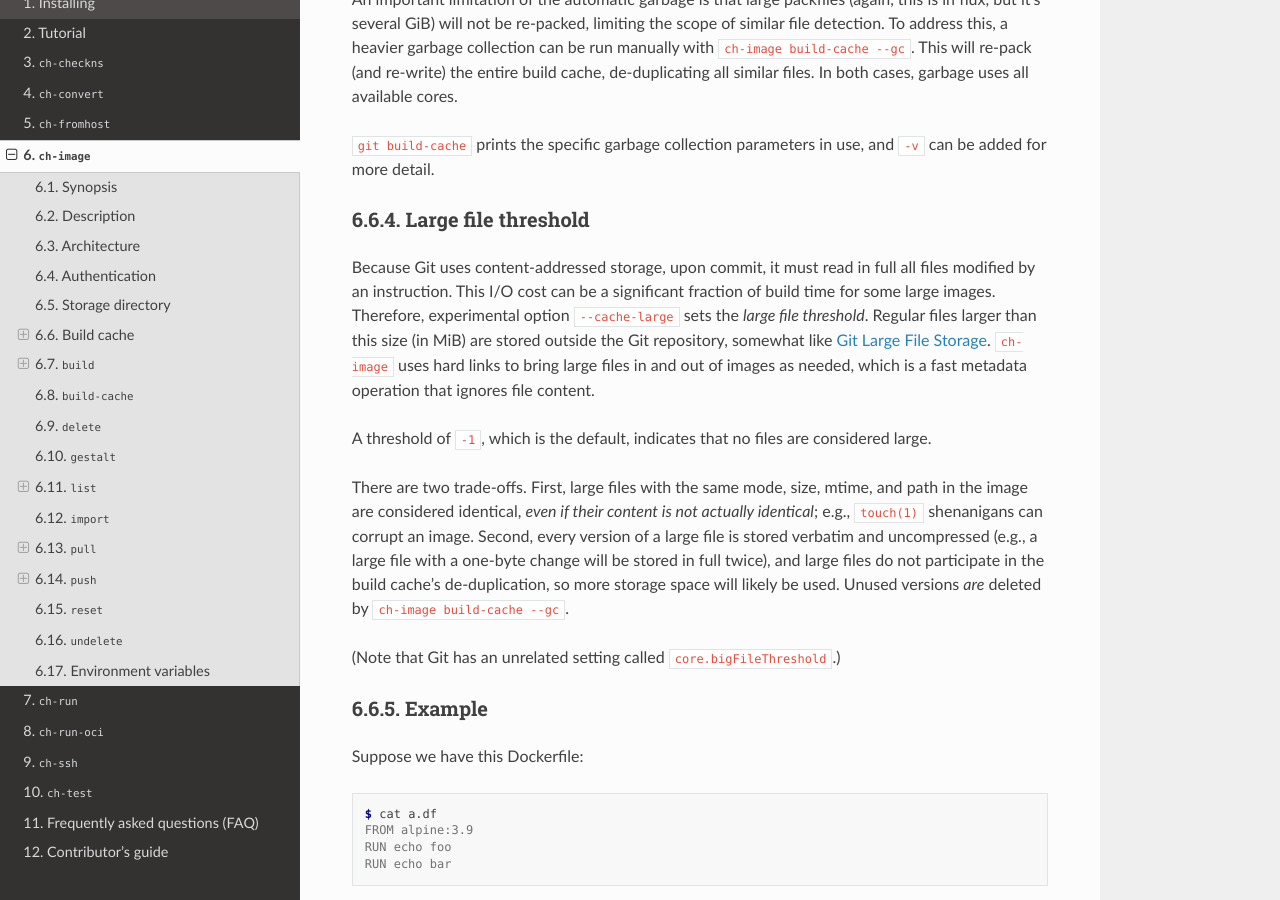
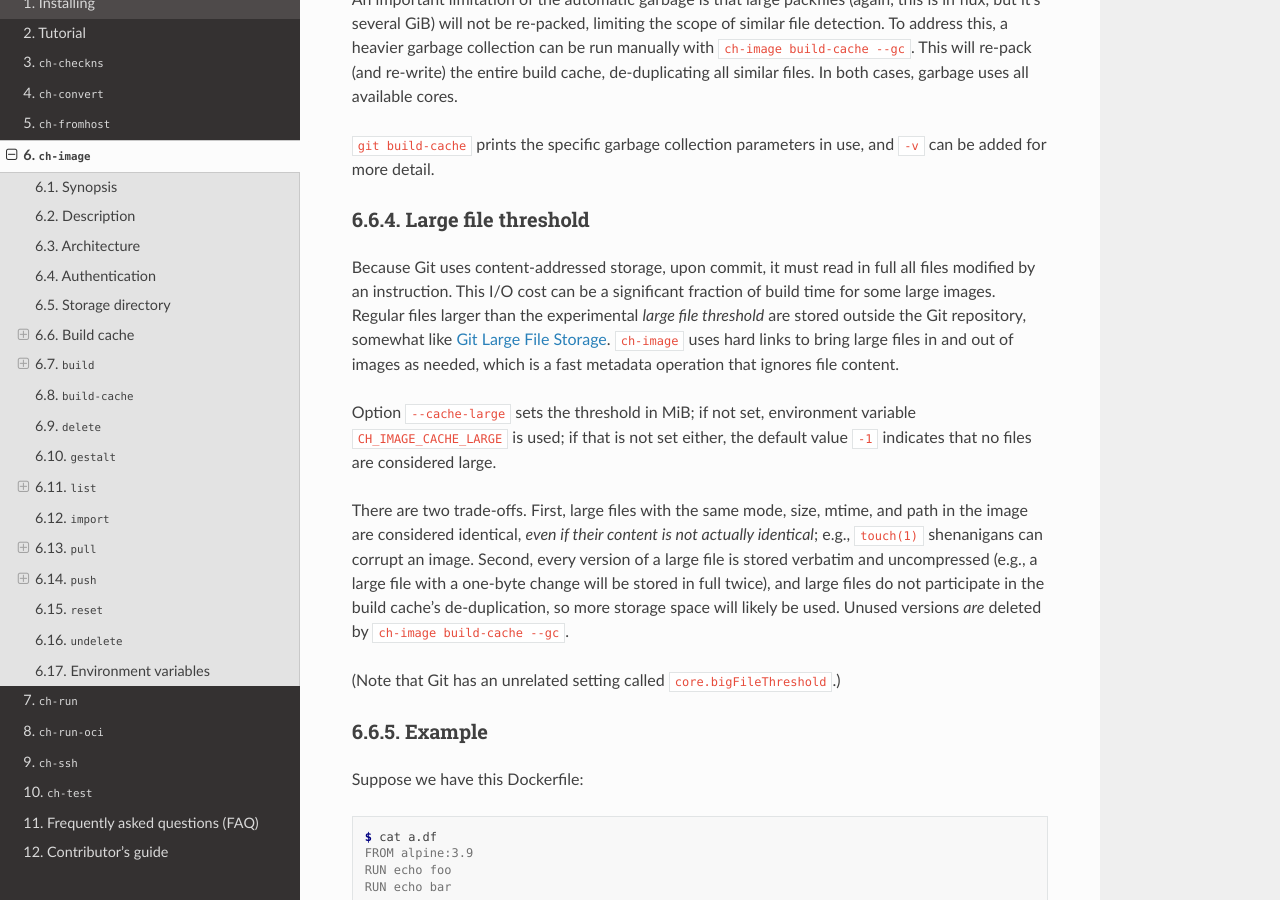
Before and after one commit to hpc/charliecloud, a Sphinx documentation site: the page built from doc/ch-image.rst, in a window 1280 px wide and 900 px high, scrolled down 6989 px. Built offline with Sphinx 7.4.7 and the Read the Docs theme 2.0.0, drawn with Linux system fonts in a browser that asks for light colours; the version number could not be read and is left out.

Commit message:
CH_IMAGE_CACHE_LARGE

```diff
--- a/doc/ch-image.rst
+++ b/doc/ch-image.rst
@@ -375,15 +375,16 @@ Large file threshold
 
 Because Git uses content-addressed storage, upon commit, it must read in full
 all files modified by an instruction. This I/O cost can be a significant
-fraction of build time for some large images. Therefore, experimental option
-:code:`--cache-large` sets the *large file threshold*. Regular files larger
-than this size (in MiB) are stored outside the Git repository, somewhat like
-`Git Large File Storage <https://git-lfs.github.com/>`_. :code:`ch-image` uses
-hard links to bring large files in and out of images as needed, which is a
-fast metadata operation that ignores file content.
+fraction of build time for some large images. Regular files larger than the
+experimental *large file threshold* are stored outside the Git repository,
+somewhat like `Git Large File Storage <https://git-lfs.github.com/>`_.
+:code:`ch-image` uses hard links to bring large files in and out of images as
+needed, which is a fast metadata operation that ignores file content.
 
-A threshold of :code:`-1`, which is the default, indicates that no files are
-considered large.
+Option :code:`--cache-large` sets the threshold in MiB; if not set,
+environment variable :code:`CH_IMAGE_CACHE_LARGE` is used; if that is not set
+either, the default value :code:`-1` indicates that no files are considered
+large.
 
 There are two trade-offs. First, large files with the same mode, size, mtime,
 and path in the image are considered identical, *even if their content is not
```
Also changed, not shown: 1 other file.
